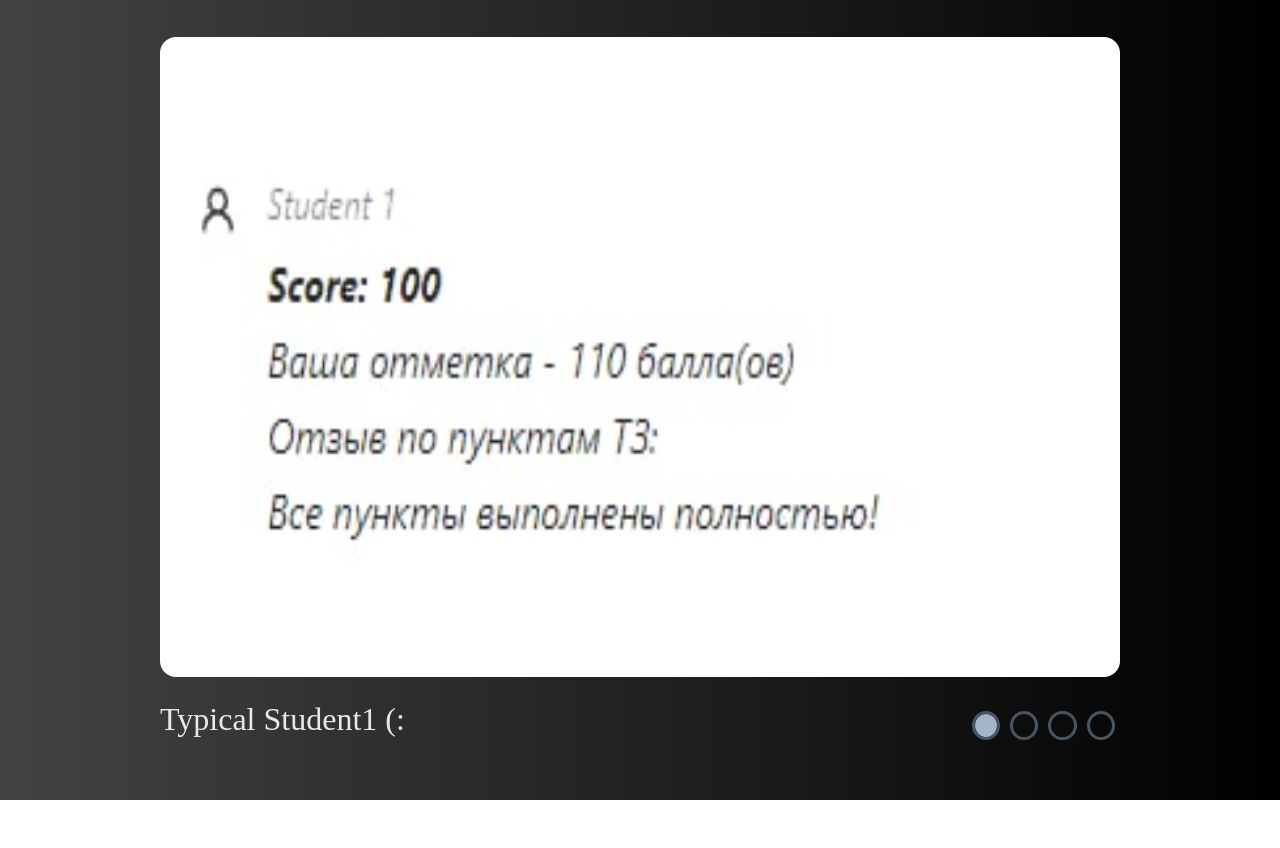
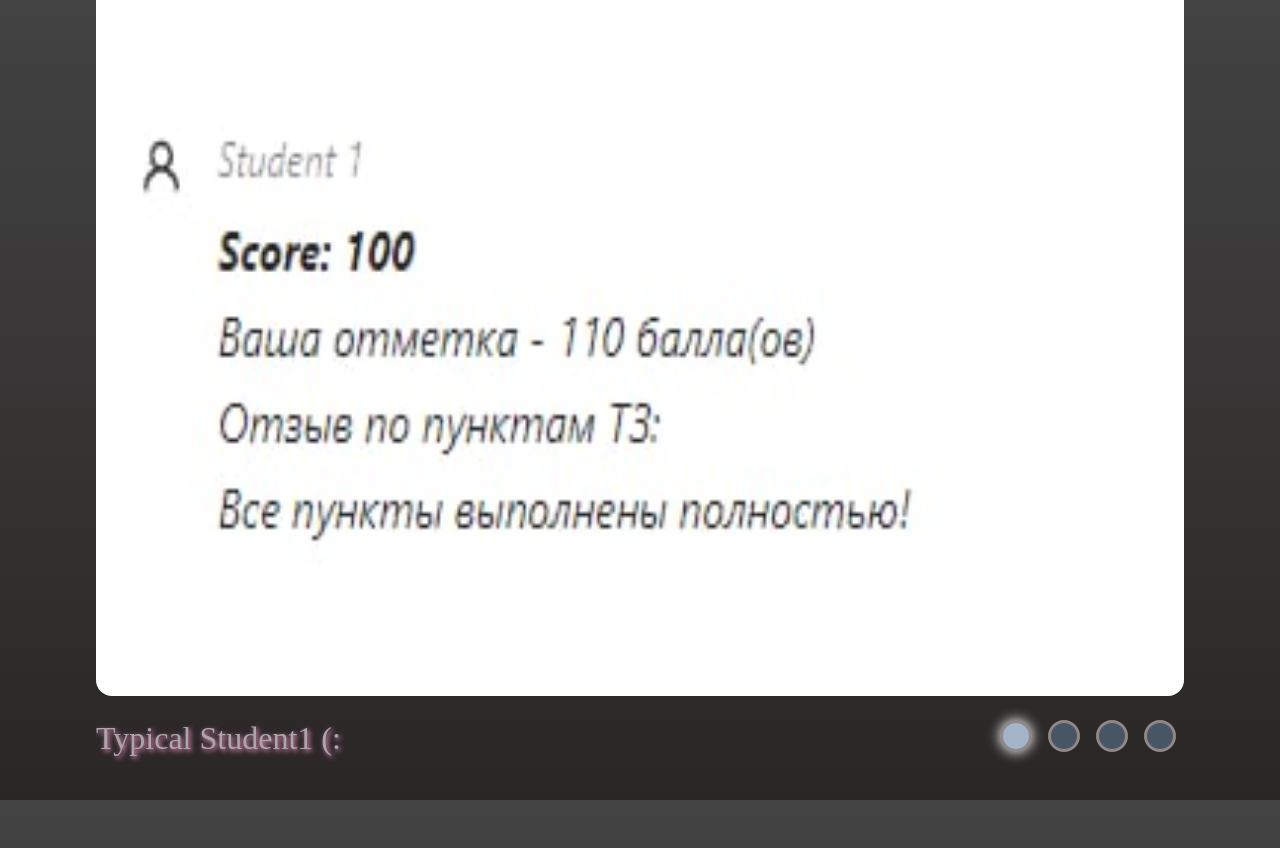
Before and after one commit to ni4iporkoff/cssMemSlider, a plain HTML site: page cssMemSlider/index.html in a window 1280 px wide. Before the commit the page ends 800 px from the top, so only its background shows below. Drawn offline with Linux system fonts and the light colour scheme.

Commit message:
feat: controls effects and fix text animation (Sat, May 14, 2022 02:23:13 PM)

```diff
--- a/cssMemSlider/index.html
+++ b/cssMemSlider/index.html
@@ -18,7 +18,6 @@
 
             <div class="slider__items">
                 <div class="slider__item input1">
-                    <!-- <img src="./assets/1.jpg" class="slider__item_img" alt="picture1"> -->
                     <img src="./assets/s1.jpg" class="slider__item_img" alt="picture1">
                 </div>
                 <div class="slider__item">
@@ -33,18 +32,26 @@
             </div>
 
             <div class="slider__elements">
-                <div class="slider__text">
-                    <div class="text text1">Typical Student1 (:</div>
-                    <div class="text text2">Specialized Diverge Expert</div>
-                    <div class="text text3">Volvo XC 90</div>
-                    <div class="text text4">San Francisco Bridge</div>
+                <div class="slider__descr_items">
+                    <label for="input1" class="slider__descr_item item1">
+                        <div class="circle"></div>
+                    </label>
+                    <label for="input2" class="slider__descr_item item2">
+                        <div class="circle"></div>
+                    </label>
+                    <label for="input3" class="slider__descr_item item3">
+                        <div class="circle"></div>
+                    </label>
+                    <label for="input4" class="slider__descr_item item4">
+                        <div class="circle"></div>
+                    </label>
                 </div>
 
-                <div class="slider__descr_items">
-                    <label for="input1" class="slider__descr_item item1"></label>
-                    <label for="input2" class="slider__descr_item item2"></label>
-                    <label for="input3" class="slider__descr_item item3"></label>
-                    <label for="input4" class="slider__descr_item item4"></label>
+                <div class="slider__text">
+                    <p class="text text1">Typical Student1 (:</p>
+                    <p class="text text2">Specialized Diverge Expert</p>
+                    <p class="text text3">Volvo XC 90</p>
+                    <p class="text text4">San Francisco Bridge</p>
                 </div>
             </div>
 
--- a/cssMemSlider/style.css
+++ b/cssMemSlider/style.css
@@ -5,12 +5,10 @@
 }
 
 body {
-    position: relative;
-    background-image: linear-gradient(to right, #434343 0%, black 100%);
+    background-image: linear-gradient(to bottom, #434343 0%, rgb(43, 38, 38) 100%);
 }
 
 .wrapper {
-    position: relative;
     width: 100%;
     height: 100vh;
     display: flex;
@@ -19,9 +17,8 @@ body {
 }
 
 .slider {
-    position: relative;
     overflow: hidden;
-    max-width: 60em;
+    max-width: 85%;
     height: auto;
 }
 
@@ -47,29 +44,50 @@ body {
     display: flex;
     justify-content: space-between;
     margin-top: 1.5rem;
+    flex-direction: row-reverse;
+}
+
+.slider__text {
+    height: 8rem;
 }
 
 .slider__text .text {
-    height: 0;
     opacity: 0;
-    transition: .5s;
     font-size: 2rem;
-    color: rgb(233,233,231);
+    color: rgb(168, 168, 170);
+    align-items: center;
+    text-shadow: .1rem .1rem .3rem #ff99cc;
+    margin: 0;
+    transition:.5s;
+    height: 2rem;
 }
 
 .slider__descr_items {
-    margin-top: 1rem;
-    text-align: center;
-    height: 4em;
+    display: flex;
 }
 
 .slider__descr_item {
-    position: relative;
-    padding: 0.2rem 0.7rem;
+    cursor: pointer;
+}
+
+.circle {
+    width: 2rem;
+    height: 2rem;
     margin: 0 0.5em;
     border-radius: 50%;
-    cursor: pointer;
-    outline: 0.2rem solid  #485563;
+    background-color: #485563;
+    border: .2rem solid rgb(143, 135, 135);
+}
+
+/* IT'S NOT A PSEUDOELEMENT, IT'S PSEUDOCLASS */
+.circle:active {
+    background: transparent;
+}
+
+/* IT'S NOT A PSEUDOELEMENT, IT'S PSEUDOCLASS */
+.circle:hover {
+    background: #a5b5c9;
+    box-shadow: 0 0 .5rem #fff;
 }
 
 #input1,
@@ -81,8 +99,8 @@ body {
     height: 0;
 }
 
+/* BELOW IT'S NOT A PSEUDOELEMENTES, IT'S PSEUDOCLASSES */
 #input1:checked ~ .slider__items .input1 {
-    margin-left: 0;
     transition: 1.5s;
 }
 
@@ -101,34 +119,46 @@ body {
     transition: 1.5s;
 }
 
-#input1:checked ~ .slider__elements .slider__descr_items .item1 {
+#input1:checked ~ .slider__elements .slider__descr_items .item1 .circle {
     background-color: #a5b5c9;
+    box-shadow: 0 0 .8rem #fff;
 }
 
-#input2:checked ~ .slider__elements .slider__descr_items .item2 {
+#input2:checked ~ .slider__elements .slider__descr_items .item2 .circle {
     background-color: #a5b5c9;
+    box-shadow: 0 0 .5rem #fff;
+    transition: .5s;
 }
 
-#input3:checked ~ .slider__elements .slider__descr_items .item3 {
+#input3:checked ~ .slider__elements .slider__descr_items .item3 .circle {
     background-color: #a5b5c9;
+    box-shadow: 0 0 .5rem #fff;
 }
 
-#input4:checked ~ .slider__elements .slider__descr_items .item4 {
+#input4:checked ~ .slider__elements .slider__descr_items .item4 .circle {
     background-color: #a5b5c9;
+    box-shadow: 0 0 .5rem #fff;
 }
 
 #input1:checked ~ .slider__elements .slider__text .text1 {
     opacity: 1;
+    transition: .5s;
 }
 
 #input2:checked ~ .slider__elements .slider__text .text2 {
     opacity: 1;
+    transition: .5s;
+    transform: translateY(-2rem);
 }
 
 #input3:checked ~ .slider__elements .slider__text .text3 {
     opacity: 1;
+    transition: .5s;
+    transform: translateY(-4rem);
 }
 
 #input4:checked ~ .slider__elements .slider__text .text4 {
     opacity: 1;
+    transition: .5s;
+    transform: translateY(-6rem);
 }
```
Also changed, not shown: 1 other file.
